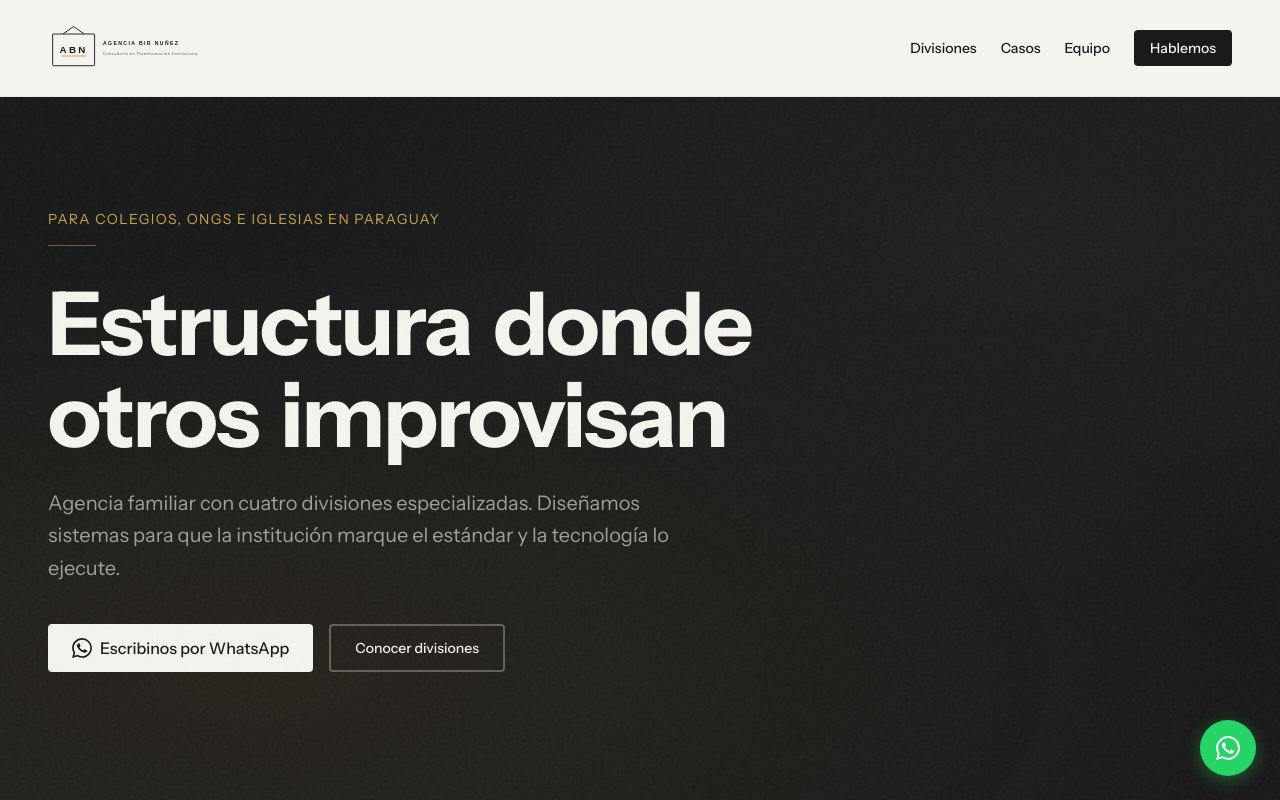
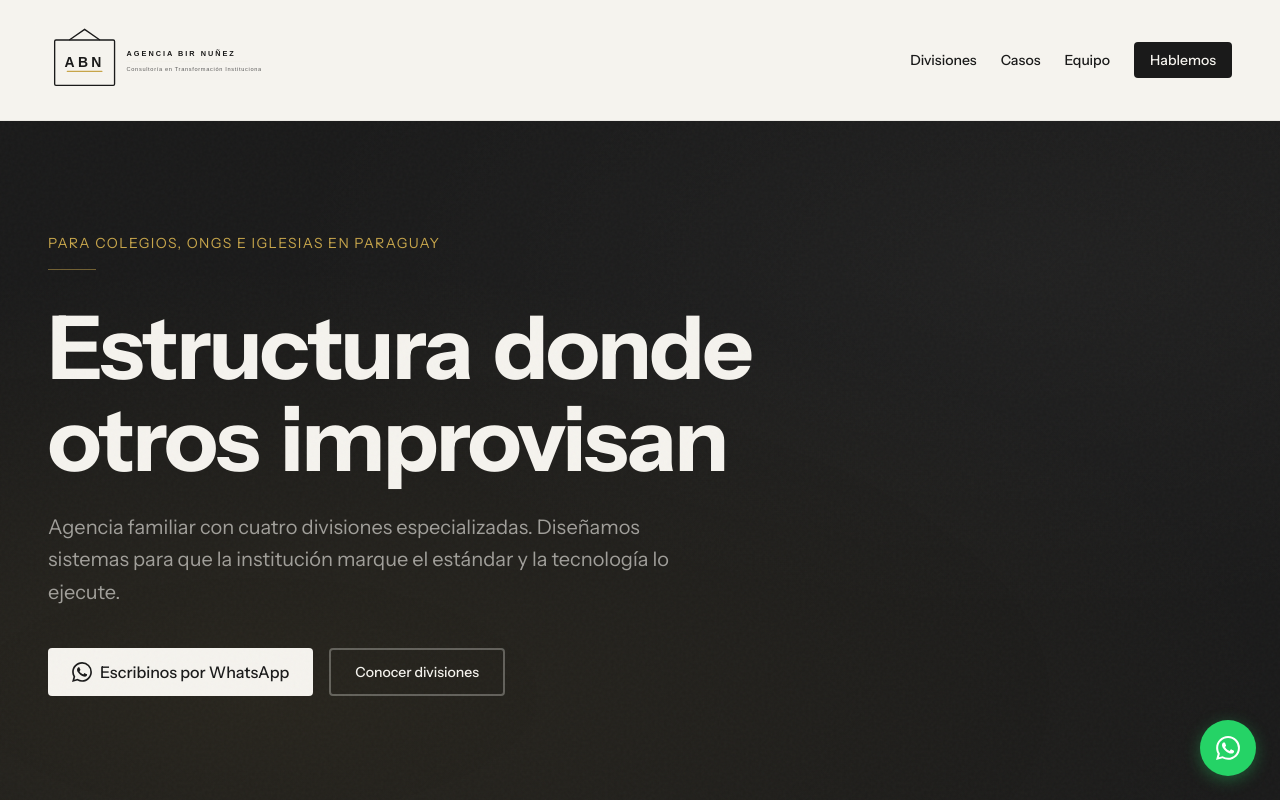
Before and after one commit to anthonybir/bir-landing, a Next.js app: page / in a window 1280 px wide. Shown: the top 800 px of the page. Built offline with nearby package versions, Linux system fonts and the light colour scheme.

Commit message:
style(navbar): enlarge desktop lockup to h-20 for stronger brand presence

```diff
--- a/src/app/page.tsx
+++ b/src/app/page.tsx
@@ -35,7 +35,7 @@ export default function ABNLanding() {
         <nav className="font-sans px-6 md:px-12 py-5 flex justify-between items-center max-w-7xl mx-auto">
           <div className="flex items-center gap-3">
             {/* Desktop: full lockup with name + descriptor */}
-            <Image src="/logos/abn-frame-lockup-light.svg" alt="Agencia Bir Nuñez" width={320} height={56} className="hidden md:block h-14 w-auto hover:opacity-80 transition-opacity duration-200" />
+            <Image src="/logos/abn-frame-lockup-light.svg" alt="Agencia Bir Nuñez" width={300} height={88} className="hidden md:block h-20 w-auto hover:opacity-80 transition-opacity duration-200" />
             {/* Mobile: compact frame mark + name */}
             <Image src="/logos/abn-frame-light.svg" alt="ABN" width={40} height={34} className="md:hidden h-9 w-auto" />
             <span className="md:hidden font-sans font-semibold text-sm tracking-wide">ABN</span>
```
